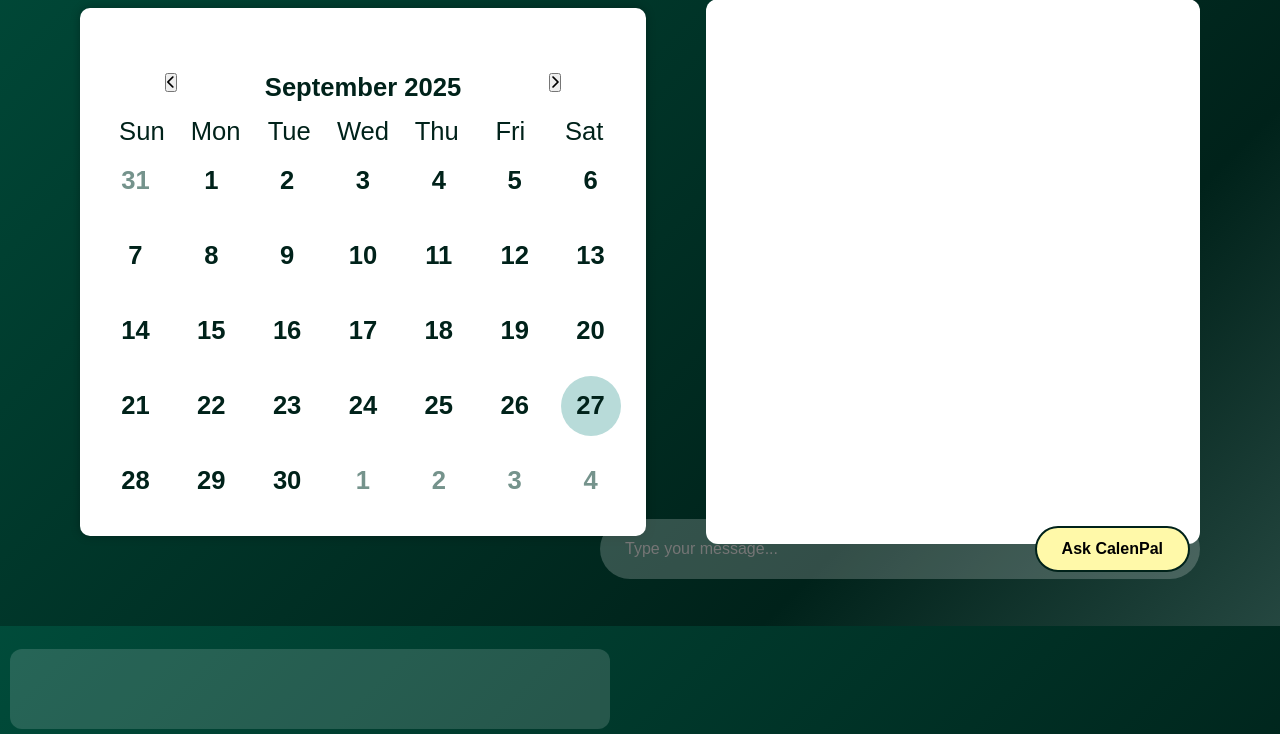
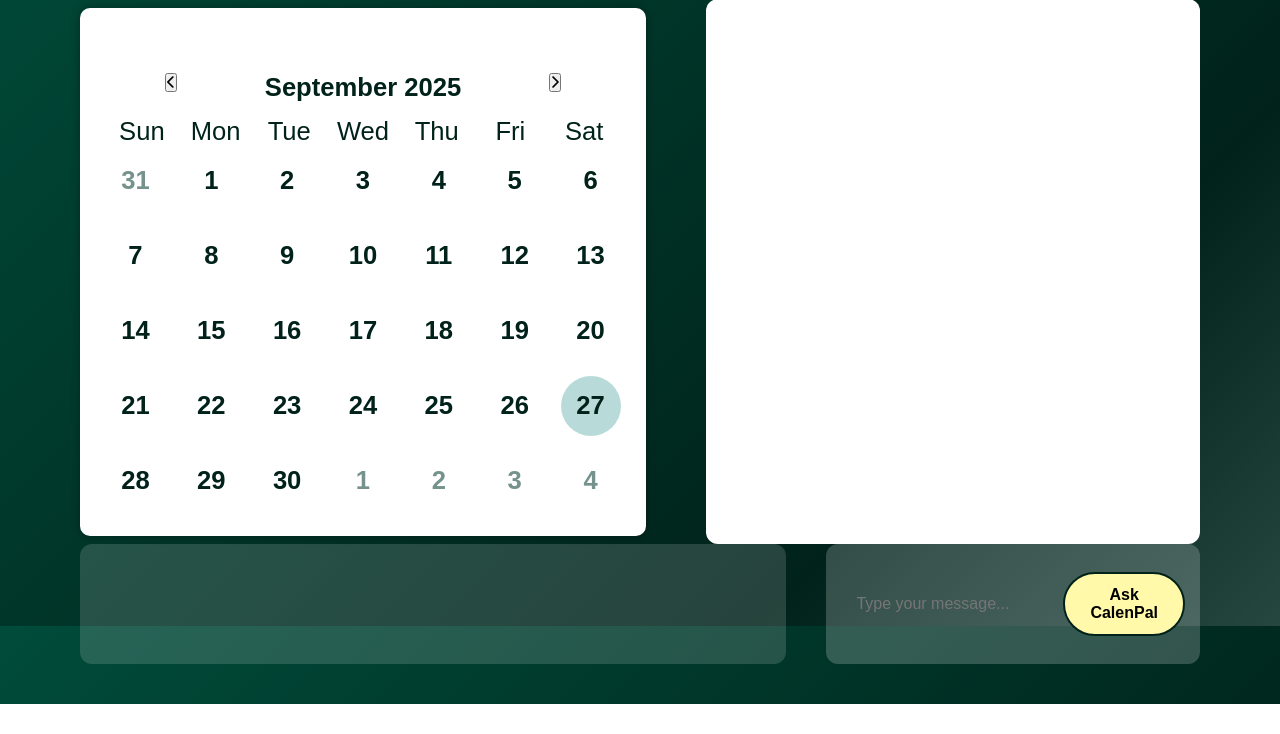
Before and after one commit to LettuceLeaf898/CalenPal, a Flask app: page / in a window 1280 px wide. Shown: the part 174-908 px from the top of the page. After the commit the page ends 878 px from the top, so only its background shows below. Run offline with Flask 3, Linux system fonts and the light colour scheme.

Commit message:
input and output done

```diff
--- a/framework/index.html
+++ b/framework/index.html
@@ -91,18 +91,18 @@
     </div>
   </div>
 
-  <!-- Bottom Input -->
+<!-- Bottom -->
 <div class="bottom">
+  <!-- Output box (fixed height, scrollable) -->
+  <div id="responseBox" class="response-box"></div>
+
+  <!-- Input bar -->
   <form id="askForm" class="input-bar">
     <input type="text" id="askInput" placeholder="Type your message..." required>
     <button type="submit" class="ask-btn">Ask CalenPal</button>
   </form>
 </div>
 
-  <!-- Bottom Output -->
-  <div class="response-container">
-    <div id="responseBox" class="response-box"></div>
-  </div>
 
   <script>
 
--- a/static/style.css
+++ b/static/style.css
@@ -85,23 +85,39 @@
       right: 100px;
     }
 
-    /* Bottom input bar */
+/* Bottom container for both response + input */
 .bottom {
   width: 100%;
   display: flex;
-      justify-content: flex-end;
-      padding: 0 80px 40px 0;
+  justify-content: center;   /* center horizontally */
+  align-items: flex-end;     /* align to bottom */
+  gap: 40px;                 /* space between response + input */
+  padding: 0 80px 40px 80px; /* spacing around bottom area */
+  box-sizing: border-box;
 }
 
+/* Response box (fixed height, scrollable) */
+.response-box {
+  width: 1000px;
+  height: 120px;  /* fixed height */
+  background: rgba(255, 255, 255, 0.15);
+  border-radius: 12px;
+  padding: 15px;
+  color: white;
+  font-size: 1rem;
+  overflow-y: auto;  /* scroll if text too long */
+  word-wrap: break-word;
+}
+
+/* Input bar (same height, side by side) */
 .input-bar {
-      width: 600px;
-      height: 60px;
+  flex: 1;                       /* take remaining width */
+  height: 120px;                 /* match response box height */
   background: rgba(255, 255, 255, 0.2);
-      border-radius: 50px;
+  border-radius: 12px;
   display: flex;
   align-items: center;
-      padding: 5px 10px;
-      transform: translateY(-25px);
+  padding: 10px 15px;
 }
 
 .input-bar input {
@@ -129,6 +145,7 @@
 .ask-btn:hover {
   background-color: #ffe44c;
 }
+
 
     @import url("https://fonts.googleapis.com/css2?family=Inter:ital,opsz,wght@0,14..32,100..900;1,14..32,100..900&family=Poppins:ital,wght@0,100;0,200;0,300;0,400;0,500;0,600;0,700;0,800;0,900;1,100;1,200;1,300;1,400;1,500;1,600;1,700;1,800;1,900&display=swap");
     * {
@@ -336,26 +353,6 @@ dialog[open]::backdrop {
   background: rgba(0,0,0,0.5);
 }
 
-.response-container {
-  width: 100%;
-  display: flex;
-  justify-content: left;
-  padding: 5px 10px; /* same side padding as input bar */
-  box-sizing: border-box;
-}
-
-.response-box {
-  width: 600px;
-  min-height: 80px;
-  max-height: 200px;
-  background: rgba(255, 255, 255, 0.15);
-  border-radius: 12px;
-  padding: 15px;
-  color: white;
-  font-size: 1rem;
-  overflow-y: auto; /* scroll if response is too long */
-  word-wrap: break-word;
-}
 
 
 /* When showModal() is used, the browser automatically
```
Lines whose indentation alone changed are shown as unchanged.
